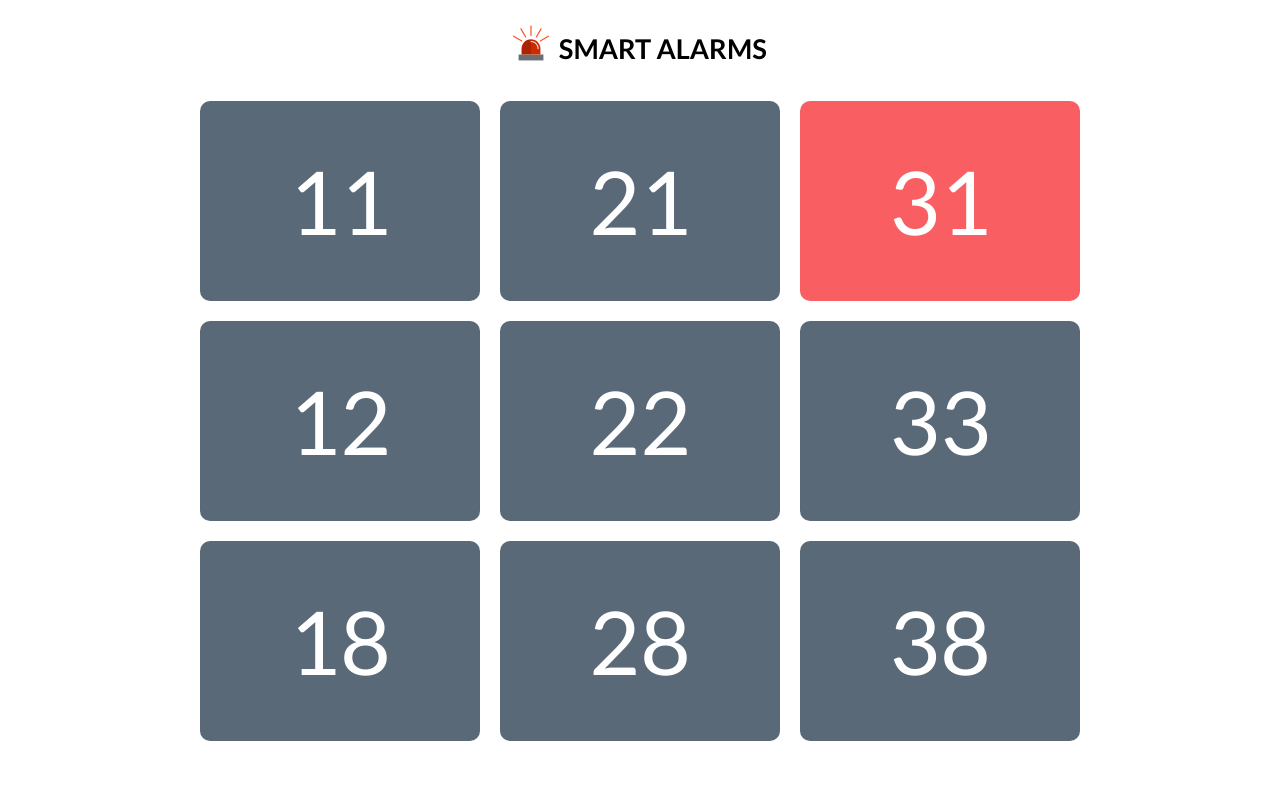
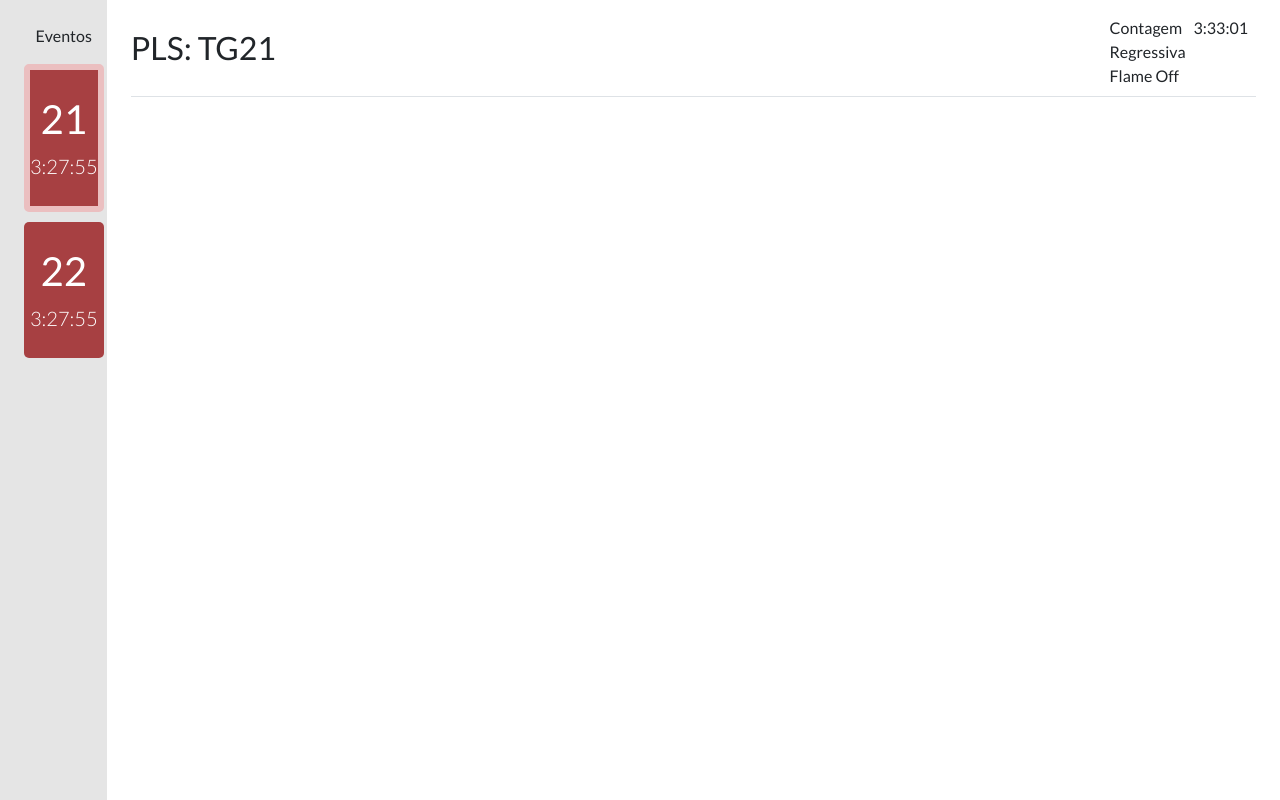
Before and after one commit to Carloshvf/SMART-ALARMS-MVC, an Angular app: page /detalhes in a window 1280 px wide. Built offline with nearby package versions, Linux system fonts and the light colour scheme.

Commit message:
componente detalhes

```diff
--- a/src/app/app-routing.module.ts
+++ b/src/app/app-routing.module.ts
@@ -2,9 +2,11 @@ import { NgModule } from '@angular/core';
 import { Routes, RouterModule } from '@angular/router';
 import { PainelCentralComponent } from '../app/painel-central/painel-central.component';
 import { HomeComponent } from './home/home.component';
+import { DetalhesComponent } from '../app/detalhes/detalhes.component';
 
 const routes: Routes = [
   { path: 'painel-central', component: PainelCentralComponent },
+  { path: 'detalhes', component: DetalhesComponent },
   { path: '**', component: HomeComponent }
 ];
 
--- a/src/app/detalhes/detalhes.component.html
+++ b/src/app/detalhes/detalhes.component.html
@@ -1 +1,40 @@
-<p>detalhes works!</p>
+<div class="container-fluid">
+    <div class="row">
+        <nav class="col-md-1 p-4 d-none d-md-block bg-light-grey sidebar h-100vh">
+            <div class="sidebar-sticky">
+                <ul class="nav flex-column">
+                    <li></li>
+                    <li class="text-center mb-3">Eventos</li>
+                    <li class="nav-item">
+                        <a class="nav-link active" href="#">
+                            <h1>21</h1>
+                            <p class="m-0">3:27:55</p>
+                        </a>
+                    </li>
+                    <li class="nav-item">
+                        <a class="nav-link" href="#">
+                            <h1>22</h1>
+                            <p class="m-0">3:27:55</p>
+                        </a>
+                    </li>
+                </ul>
+
+            </div>
+        </nav>
+
+        <main role="main" class="col-md-10 ml-sm-auto col-lg-11 px-4">
+            <div class="d-flex justify-content-between flex-wrap flex-md-nowrap align-items-center pt-3 pb-2 mb-3 border-bottom">
+                <h1 class="h2">PLS: TG21</h1>
+                <div class="btn-toolbar mb-2 mb-md-0">
+                    <div class="btn-group mr-2">
+                        Contagem<br>Regressiva<br>Flame Off
+                    </div>
+                    <div class="btn-group mr-2">
+                        3:33:01
+                    </div>
+                </div>
+            </div>
+
+        </main>
+    </div>
+</div>
--- a/src/app/detalhes/detalhes.component.scss
+++ b/src/app/detalhes/detalhes.component.scss
@@ -0,0 +1,32 @@
+.container-fluid {
+    font-family: 'Lato', sans-serif;
+}
+
+.nav-link {
+    background-color: #A74042;
+    color: #fff;
+    text-align: center;
+    margin-bottom: 10px;
+    padding: 25px 0;
+    border-radius: 5px;
+    -webkit-border-radius: 5px;
+    -moz-border-radius: 5px;
+    -ms-border-radius: 5px;
+    -o-border-radius: 5px;
+    p {
+        font-size: 1.25em;
+        font-weight: 300;
+    }
+}
+
+.active {
+    border: 6px #EBBFC0 solid;
+}
+
+.bg-light-grey {
+    background: #E5E5E5
+}
+
+.h-100vh {
+    height: 100vh
+}
--- a/src/app/home/home.component.scss
+++ b/src/app/home/home.component.scss
@@ -7,7 +7,7 @@ header {
     font-size: 1.7em;
     img {
         width: 1.3em;
-        margin: 0 5px -1px 0;
+        margin: 0 5px 16px 0;
     }
 }
 
--- a/src/app/painel-central/painel-central.component.html
+++ b/src/app/painel-central/painel-central.component.html
@@ -11,7 +11,7 @@
             <h3>21HAD50FL901XJ60<img src="../../assets/icons/grafico.svg"></h3>
             <hr>
             <div class="bottom-row">
-                <button>Detalhes</button>
+                <button [routerLink]="['/detalhes']">Detalhes</button>
                 <div class="d-flex">
                     <p>Contagem<br>regressiva<br>Flame Off</p>
                     <h1>3:31</h1>
@@ -37,7 +37,7 @@
 
     <div class="box-recomendacoes">
         <h4 class="border-box-top">Recomendações</h4>
-        <div>
+        <div class="recomendacoes-content">
             <ul>
                 <li>Verificar o gráfico</li>
                 <li>Acionar equipes de instrumentação e automação</li>
--- a/src/app/painel-central/painel-central.component.scss
+++ b/src/app/painel-central/painel-central.component.scss
@@ -7,7 +7,7 @@ header {
     font-size: 1.7em;
     img {
         width: 1.3em;
-        margin: 0 5px -1px 0;
+        margin: 0 5px 16px 0;
     }
 }
 
@@ -48,13 +48,17 @@ section {
     }
     h2 {
         margin: 0 0 25px 0;
-        color: #FCD487
+        color: #FCD487;
+        font-size: 1.6em;
+        font-weight: 700;
     }
     h3 {
-        margin: 0 0 25px 0;
+        margin: 0 0 5px 0px;
         color: #FFF;
+        font-size: 1.2em;
+        font-weight: 500;
         img {
-            margin: 0 0 -5px 20px
+            margin: 0 0 5px 20px
         }
     }
     .bottom-row {
@@ -106,6 +110,7 @@ section {
         color: #fff;
         padding: 20px;
         margin: 0;
+        font-size: 1em
     }
     .status-content {
         background: #47525E;
@@ -129,8 +134,10 @@ section {
             -moz-border-radius: 5px;
             -ms-border-radius: 5px;
             -o-border-radius: 5px;
-            width: 40%;
-            margin: 7px;
+            width: 48%;
+            margin: 5px;
+            font-size: 1.3em;
+            font-weight: 600;
             span {
                 float: right;
                 font-weight: 800;
@@ -183,11 +190,15 @@ section {
     margin: 0 20px;
     background-color: #F95F62;
     width: 37.5%;
+    .recomendacoes-content {
+        padding: 20px;
+    }
     h4 {
         background-color: #A74042;
         color: #fff;
         padding: 20px;
         margin: 0;
+        font-size: 1em
     }
     ul li {
         color: #fff;
--- a/src/index.html
+++ b/src/index.html
@@ -8,6 +8,8 @@
     <meta name="viewport" content="width=device-width, initial-scale=1">
     <link rel="icon" type="image/x-icon" href="favicon.ico">
     <link href="https://fonts.googleapis.com/css?family=Lato:100,100i,300,300i,400,400i,700,700i,900,900i&display=swap" rel="stylesheet">
+    <link rel="stylesheet" href="https://stackpath.bootstrapcdn.com/bootstrap/4.4.1/css/bootstrap.min.css" integrity="sha384-Vkoo8x4CGsO3+Hhxv8T/Q5PaXtkKtu6ug5TOeNV6gBiFeWPGFN9MuhOf23Q9Ifjh" crossorigin="anonymous">
+
 </head>
 
 <body>
```
